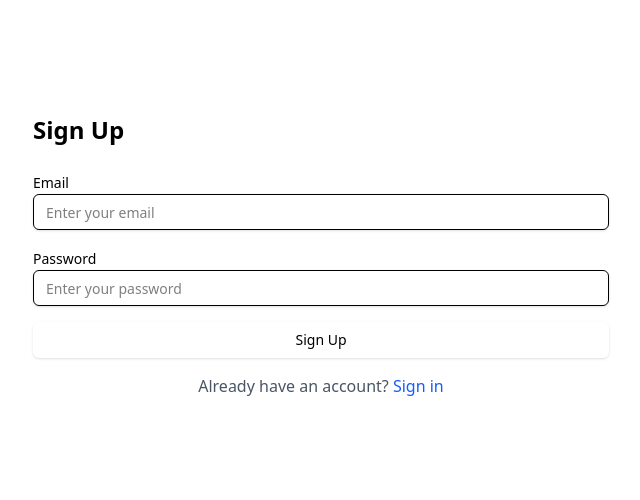
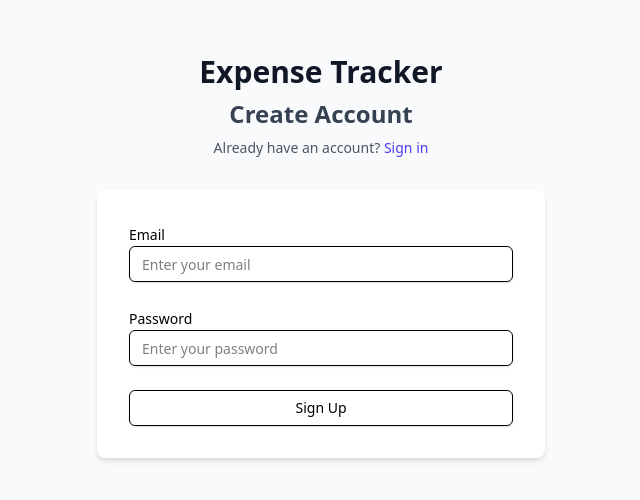
Before and after one commit to UtkarshBirla28/expense-tracker-demo, a React (Vite) app in the folder client/: page /signup in a window 1280 px wide. Shown: the part 144-644 px from the top of the page, without its empty margins (319-959 px from the left). Built offline with nearby package versions, Linux system fonts and the light colour scheme; no server answers.

Commit message:
[UB] - Refined signup and signin page

```diff
--- a/client/src/pages/auth/Sign-in.tsx
+++ b/client/src/pages/auth/Sign-in.tsx
@@ -8,6 +8,7 @@ import {
   FormMessage,
 } from "@/components/ui/form";
 import { Input } from "@/components/ui/input";
+import { Link } from "react-router-dom";
 import useSignIn from "@/hooks/use-sign-in";
 import { zodResolver } from "@hookform/resolvers/zod";
 import { useForm } from "react-hook-form";
@@ -46,10 +47,21 @@ export default function SigninPage() {
   };
 
   return (
-    <div className="max-w-xl mx-auto flex flex-col justify-center h-screen">
-      <h1 className="text-2xl font-bold mb-6">Sign In</h1>
+    <div className="min-h-screen flex items-center justify-center bg-gray-50 py-12 px-4 sm:px-6 lg:px-8">
+      <div className="max-w-md w-full space-y-8">
+        <div className="text-center">
+          <h1 className="text-3xl font-extrabold text-gray-900 mb-2">Expense Tracker</h1>
+          <h2 className="text-2xl font-bold text-gray-700">Sign In</h2>
+          <p className="mt-2 text-sm text-gray-600">
+            Don't have an account?{" "}
+            <Link to="/signup" className="font-medium text-indigo-600 hover:text-indigo-500">
+              Sign up
+            </Link>
+          </p>
+        </div>
+        <div className="bg-white p-8 rounded-lg shadow-md">
           <Form {...form}>
-        <form onSubmit={form.handleSubmit(onSubmit)} className="space-y-4">
+            <form onSubmit={form.handleSubmit(onSubmit)} className="space-y-6">
               <FormField
                 control={form.control}
                 name="email"
@@ -90,5 +102,7 @@ export default function SigninPage() {
             </form>
           </Form>
         </div>
+      </div>
+    </div>
   );
 }
--- a/client/src/pages/auth/Sign-up.tsx
+++ b/client/src/pages/auth/Sign-up.tsx
@@ -42,10 +42,21 @@ export default function SignupPage() {
   }
 
   return (
-    <div className="max-w-xl mx-auto flex flex-col justify-center h-screen">
-      <h1 className="text-2xl font-bold mb-6">Sign Up</h1>
+    <div className="min-h-screen flex items-center justify-center bg-gray-50 py-12 px-4 sm:px-6 lg:px-8">
+      <div className="max-w-md w-full space-y-8">
+        <div className="text-center">
+          <h1 className="text-3xl font-extrabold text-gray-900 mb-2">Expense Tracker</h1>
+          <h2 className="text-2xl font-bold text-gray-700">Create Account</h2>
+          <p className="mt-2 text-sm text-gray-600">
+            Already have an account?{" "}
+            <Link to="/signin" className="font-medium text-indigo-600 hover:text-indigo-500">
+              Sign in
+            </Link>
+          </p>
+        </div>
+        <div className="bg-white p-8 rounded-lg shadow-md">
           <Form {...form}>
-        <form onSubmit={form.handleSubmit(onSubmit)} className="space-y-4">
+            <form onSubmit={form.handleSubmit(onSubmit)} className="space-y-6">
               <FormField
                 control={form.control}
                 name="email"
@@ -72,19 +83,15 @@ export default function SignupPage() {
                   </FormItem>
                 )}
               />
-          <Button type="submit" className="w-full" disabled={loading}>
+              <Button type="submit" className="w-full" disabled={loading} variant={"outline"}>
               {loading ? "Signing Up..." : "Sign Up"}
               </Button>
               {error && <p className="text-red-500 mt-2">{error}</p>}
               {success && <p className="text-green-500 mt-2">Signup Successful!</p>}
             </form>
           </Form>
-      <p className="text-center mt-4 text-gray-600">
-        Already have an account?{" "}
-        <Link to="/signin" className="text-blue-600 hover:text-blue-800 font-medium">
-          Sign in
-        </Link>
-      </p>
+        </div>
+      </div>
     </div>
   )
 }
```
Lines whose indentation alone changed are shown as unchanged.
